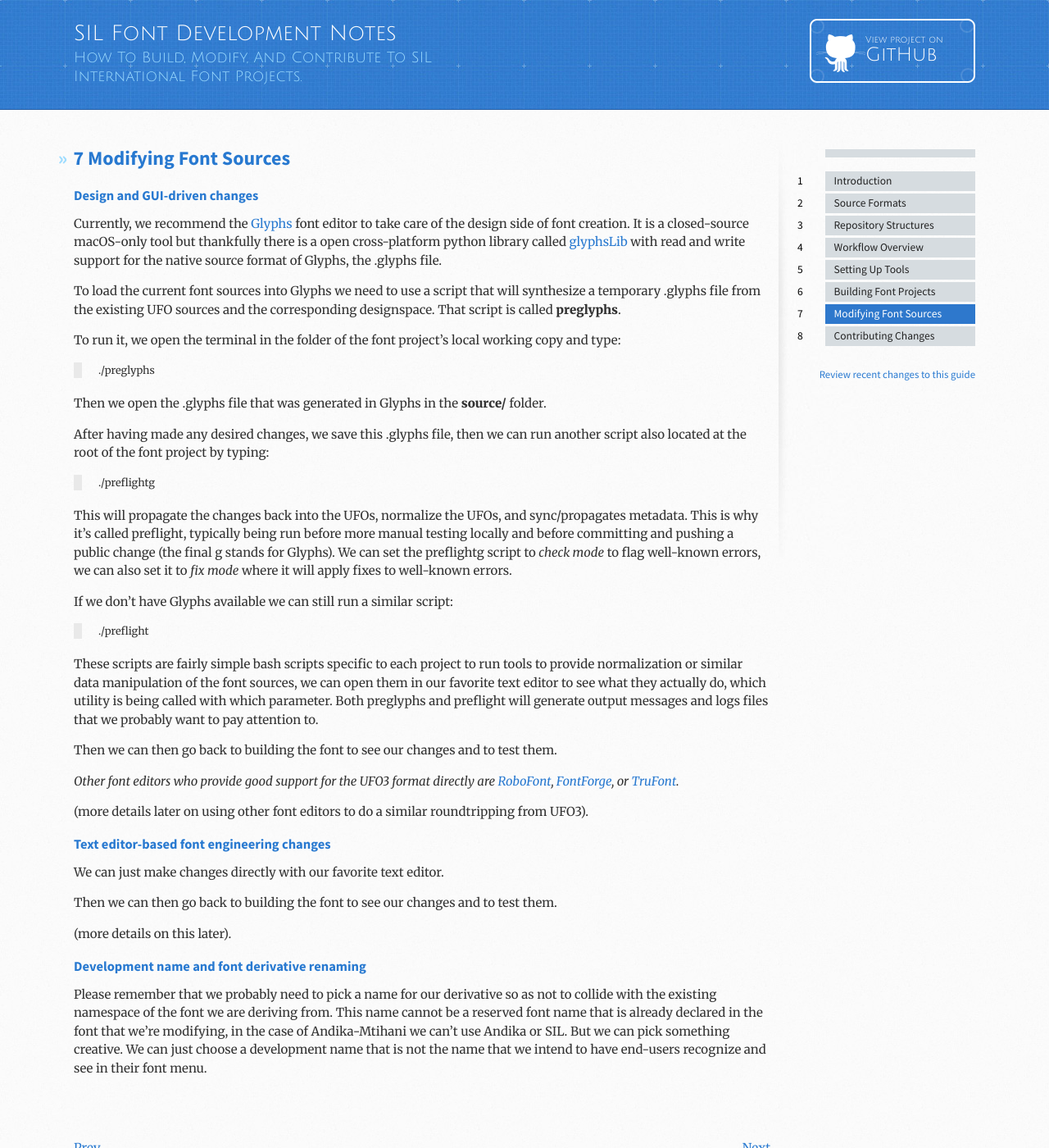
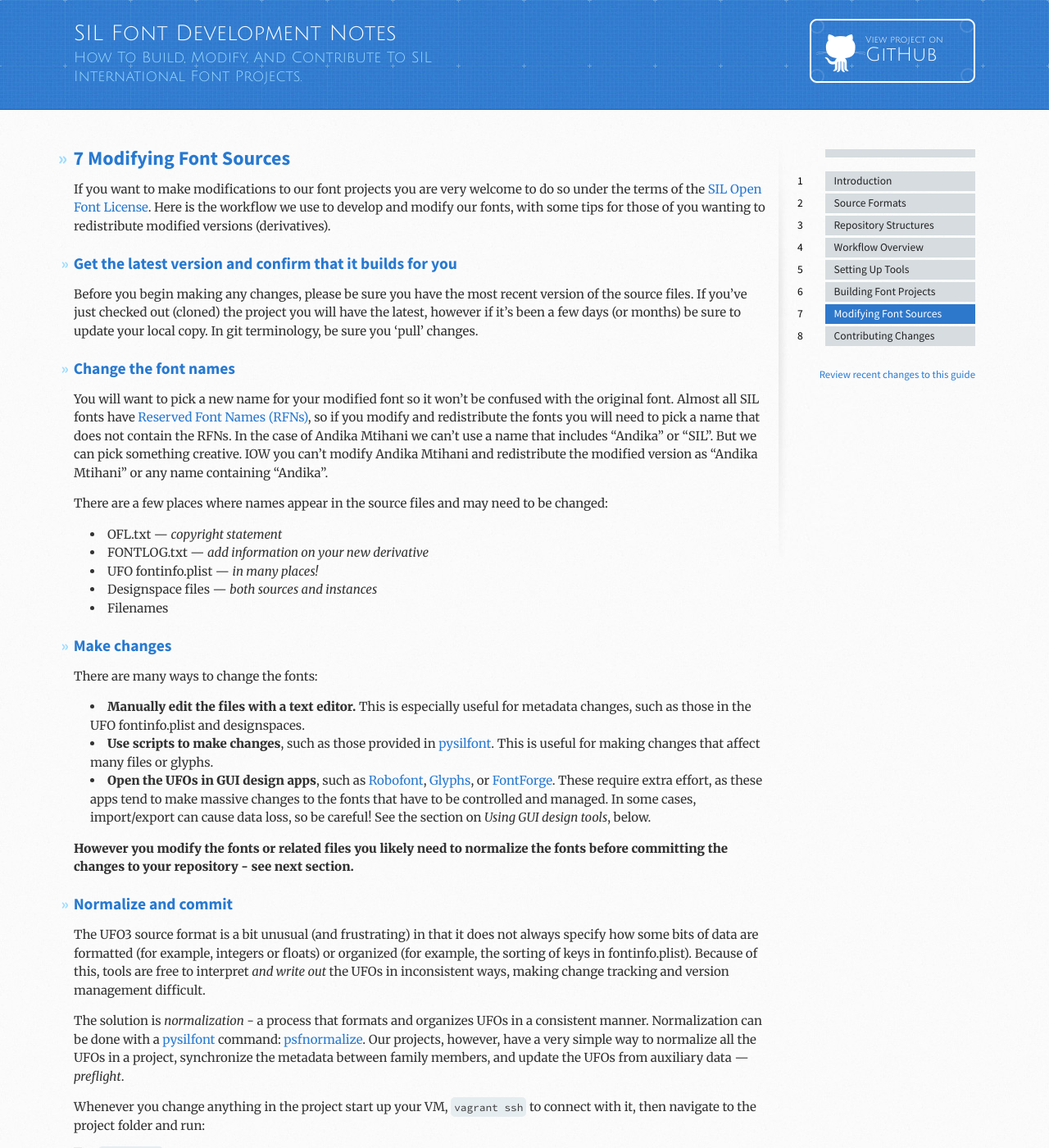
Before and after one commit to silnrsi/silfontdev, a Jekyll site: the page built from en-US/Modifying_Font_Sources.md, in a window 1280 px wide and 1400 px high. Shown: the whole window at 82% size. Built offline with Jekyll 4.4.1, drawn with Linux system fonts in a browser that asks for light colours; some of the changed text lies outside the part shown.

Commit message:
Rewritten modifications page

```diff
--- a/en-US/Modifying_Font_Sources.md
+++ b/en-US/Modifying_Font_Sources.md
@@ -7,47 +7,109 @@ category: Modifying Font Sources
 title: Modifying Font Sources
 ---
 
+If you want to make modifications to our font projects you are very welcome to do so under the terms of the [SIL Open Font License]. Here is the workflow we use to develop and modify our fonts, with some tips for those of you wanting to redistribute modified versions (derivatives).
 
+## Get the latest version and confirm that it builds for you
 
-### Design and GUI-driven changes ###
+Before you begin making any changes, please be sure you have the most recent version of the source files. If you've just checked out (cloned) the project you will have the latest, however if it's been a few days (or months) be sure to update your local copy. In git terminology, be sure you 'pull' changes.
 
-Currently, we recommend the [Glyphs](https://glyphsapp.com/) font editor to take care of the design side of font creation.
-It is a closed-source macOS-only tool but thankfully there is a open cross-platform python library called [glyphsLib](https://github.com/googlei18n/glyphsLib) with read and write support for the native source format of Glyphs, the .glyphs file.
+## Change the font names
 
-To load the current font sources into Glyphs we need to use a script that will synthesize a temporary .glyphs file from the existing UFO sources and the corresponding designspace. That script is called __preglyphs__.
+You will want to pick a new name for your modified font so it won't be confused with the original font. Almost all SIL fonts have [Reserved Font Names (RFNs)], so if you modify and redistribute the fonts you will need to pick a name that does not contain the RFNs. In the case of Andika Mtihani we can't use a name that includes "Andika" or "SIL". But we can pick something creative. IOW you can't modify Andika Mtihani and redistribute the modified version as "Andika Mtihani" or any name containing "Andika".
 
-To run it, we open the terminal in the folder of the font project's local working copy and type:
+There are a few places where names appear in the source files and may need to be changed:
 
-> ./preglyphs
+- OFL.txt — *copyright statement*
+- FONTLOG.txt — *add information on your new derivative*
+- UFO fontinfo.plist — *in many places!*
+- Designspace files — *both sources and instances*
+- Filenames
 
-Then we open the .glyphs file that was generated in Glyphs in the __source/__ folder.
+## Make changes
 
-After having made any desired changes, we save this .glyphs file, then we can run another script also located at the root of the font project by typing:
+There are many ways to change the fonts:
 
-> ./preflightg
+- __Manually edit the files with a text editor.__ This is especially useful for metadata changes, such as those in the UFO fontinfo.plist and designspaces.
+- __Use scripts to make changes__, such as those provided in [pysilfont]. This is useful for making changes that affect many files or glyphs.
+- __Open the UFOs in GUI design apps__, such as [Robofont], [Glyphs], or [FontForge]. These require extra effort, as these apps tend to make massive changes to the fonts that have to be controlled and managed. In some cases, import/export can cause data loss, so be careful! See the section on *Using GUI design tools*, below.
 
-This will propagate the changes back into the UFOs, normalize the UFOs, and sync/propagates metadata. This is why it's called preflight, typically being run before more manual testing locally and before committing and pushing a public change (the final g stands for Glyphs). We can set the preflightg script to _check mode_ to flag well-known errors, we can also set it to _fix mode_ where it will apply fixes to well-known errors.
+__However you modify the fonts or related files you likely need to normalize the fonts before committing the changes to your repository - see next section.__
 
-If we don't have Glyphs available we can still run a similar script:
-> ./preflight
+## Normalize and commit
 
-These scripts are fairly simple bash scripts specific to each project to run tools to provide normalization or similar data manipulation of the font sources, we can open them in our favorite text editor to see what they actually do, which utility is being called with which parameter. Both preglyphs and preflight will generate output messages and logs files that we probably want to pay attention to.
+The UFO3 source format is a bit unusual (and frustrating) in that it does not always specify how some bits of data are formatted (for example, integers or floats) or organized (for example, the sorting of keys in fontinfo.plist). Because of this, tools are free to interpret *and write out* the UFOs in inconsistent ways, making change tracking and version management difficult.
 
-Then we can then go back to building the font to see our changes and to test them.
+The solution is *normalization* - a process that formats and organizes UFOs in a consistent manner. Normalization can be done with a [pysilfont] command: [psfnormalize]. Our projects, however, have a very simple way to normalize all the UFOs in a project, synchronize the metadata between family members, and update the UFOs from auxiliary data — *preflight*.
 
-_Other font editors who provide good support for the UFO3 format directly are [RoboFont](https://robofont.com/), [FontForge](http://www.fontforge.org/), or [TruFont](http://trufont.github.io/)._
+Whenever you change anything in the project start up your VM, `vagrant ssh` to connect with it, then navigate to the project folder and run:
 
-(more details later on using other font editors to do a similar roundtripping from UFO3).
+> `./preflight`
 
+This will get the UFOs back into a consistent format and isolate only the specific changes you've made. Then you can use a git client to review the changes and commit those you wish to keep.
 
-### Text editor-based font engineering changes ###
+*If you want to eventually contribute any changes back to the original projects your UFOs much be fully normalized and synchronized.*
 
-We can just make changes directly with our favorite text editor.
+## Using GUI font design tools
 
-Then we can then go back to building the font to see our changes and to test them.
+Many font design changes are best done with dedicated font design tools, such as [Glyphs]. All the major font design tools now support the UFO3 font format, however the level of their support differs greatly and each has some rough edges. The subsections below give specific guidance on using each tool successfully. *In some cases we don't yet have a well-tested and established workflow. We'll add details for each tool as we complete testing.*
 
-(more details on this later).
+There are some general principles to keep in mind when using font design apps with our projects:
 
-### Development name and font derivative renaming ###
+- Consider app-specific file formats (.glyphs, .sfd, .vfb, etc.) as only temporary working files. It can be helpful to temporarily save into these formats, but always write out your changes to the UFOs.
+- Don't commit app-specific files to the repositories. An exception to this is for archive sources stored in *source/archive/*.
+- Don't expect to be able to generate fonts from within the app and end up with fonts that work just like the originals. You will need to run our build process (using the VM and Smith) to rebuild the fonts.
+- OpenType code can't be edited in these apps, as most of our projects maintain the OpenType code in .fea or .feax files outside the UFOs. Instead, edit the .fea/.feax files directly, run the build, and check the tests. That's not ideal but it is the only way to work around the pecularities of individual apps.
+- Import/export with apps can cause data loss. The workflows described below attempt to minimize this, but be aware that it can occur.
+- When committing changes to projects be selective about what you commit. You may need to ignore/discard changes that relate to specific app use. Selective commits can be a good workaround for app data loss!
 
-Please remember that we probably need to pick a name for our derivative so as not to collide with the existing namespace of the font we are deriving from. This name cannot be a reserved font name that is already declared in the font that we're modifying, in the case of Andika-Mtihani we can't use Andika or SIL. But we can pick something creative. We can just choose a development name that is not the name that we intend to have end-users recognize and see in their font menu.
+### Glyphs
+
+We currently use the [Glyphs] font editor to take care of the design side of font creation. It is a closed-source, macOS-only tool, but thankfully there is a open cross-platform python library called [glyphsLib](https://github.com/googlei18n/glyphsLib) with read and write support for the native source format of Glyphs, the *.glyphs* file.
+
+To load the current font sources into Glyphs we do not open the UFOs directly in Glyphs. Instead, we use the following process using project-specific scripts (run from within the vagrant VM):
+
+- Run `./preglyphs` from the main project folder using the terminal. This synthesizes a temporary .glyphs file from the existing UFO sources and corresponding designspaces.
+- Open the .glyphs file in Glyphs, make changes, and save.
+- Run `./preflightg` from the main project folder. This reads the .glyphs file and exports UFOs, and then runs all the steps in the normal *preflight* script to nomalize and sync the UFOs.
+- Review the changes in your git client and commit the changes you want to keep.
+
+This is the best tested and recommended method for modifying fonts with a dedicated font design tool. *Most, but not all, of our projects include these scripts.*
+
+### Robofont
+
+[Robofont] version 3 uses UFO3 as its native format, and does not require a special script prior to using it. Please use the latest release! The workflow is simple:
+
+- Open individual UFOs in Robofont, make changes, save.
+- Run `./preflight` to normalize and sync — *this is important!*
+- Review the changes in your git client and commit the changes you want to keep.
+
+You'll notice that Robofont may add a few things to the UFOs that remain even after normalization. You can feel free to add these if you want, but please don't later contribute them to our projects. An example:
+
+- a lib.plist key: *com.typemytype.robofont.segmentType*
+
+There may also be some other additions depending on the project or Robofont 3 version.
+
+### FontForge
+
+The most recently released version of [FontForge] (2019-03-17) has vastly improved UFO3 support. However there are some minor problems that can occur. We'll provide a workflow once we've finished testing. Versions prior to 2019-03-17 should not be used with our projects as they will lose significant data.
+
+*FontForge is a key tool in our goal to provide a fully libre/open source workflow, so we are committed to making it work well if possible.*
+
+### FontLab VI
+
+Recent versions of [FontLab VI] have improved UFO3 support, however there are still significant issues. We hope to provide a workflow for FontLab at some point, however it is not a high priority for us as we no longer use FontLab ourselves.
+
+### TruFont
+
+[TruFont] uses UFO3 as its native font format. While it holds great promise, the app is still very limited, so we haven't put effort into testing it with our projects. We would like to provide a workflow, but would first need to see the app become more broadly useful.
+
+[SIL Open Font License]: https://scripts.sil.org/OFL
+[Reserved Font Names (RFNs)]: https://scripts.sil.org/OFL
+[pysilfont]: https://github.com/silnrsi/pysilfont/blob/master/docs/scripts.md
+[psfnormalize]: https://github.com/silnrsi/pysilfont/blob/master/docs/scripts.md#psfnormalize
+[RoboFont]: https://robofont.com/
+[FontForge]: http://www.fontforge.org/
+[TruFont]: http://trufont.github.io/
+[Glyphs]: https://glyphsapp.com/
+[glyphsLib]: https://github.com/googlei18n/glyphsLib
+[FontLab VI]: https://www.fontlab.com/font-editor/fontlab-vi/
```
